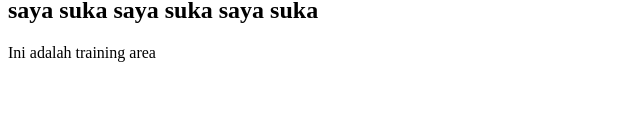
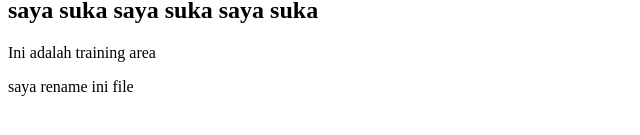
Before and after one commit to VIZO2314/TrainingArea, a plain HTML site: page homepage.html in a window 1280 px wide. Shown: the part 147-282 px from the top of the page, without its empty margins (0-640 px from the left). Drawn offline with Linux system fonts and the light colour scheme.

Commit message:
rename file dan menambahkan 1 baris baru

```diff
--- a/index.html
+++ b/homepage.html
@@ -11,5 +11,6 @@
     <p>ilmu adalah dasar dari segala dasar</p>
     <h2>saya suka saya suka saya suka</h2>
     <p>Ini adalah training area</p>
+    <p>saya rename ini file</p>
 </body>
 </html>
```
